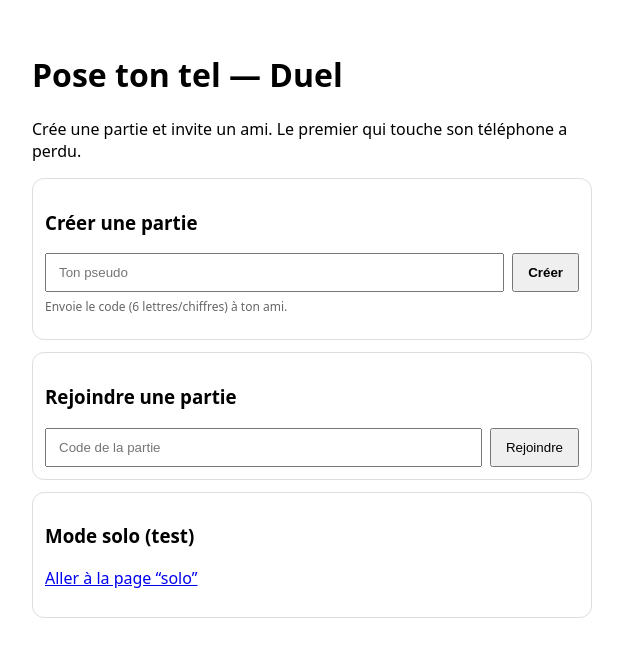
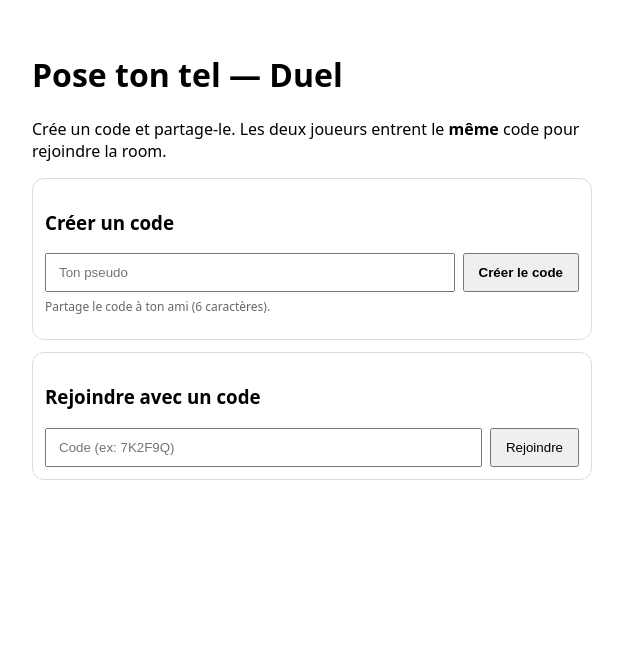
Before and after one commit to jsos-tgs/pose-ton-tel-min, a Next.js app: page / in a window 1280 px wide. Shown: the top 656 px of the page, without its empty margins (0-640 px from the left). Built offline with nearby package versions, Linux system fonts and the light colour scheme.

Commit message:
Update index.js

```diff
--- a/pages/index.js
+++ b/pages/index.js
@@ -1,7 +1,11 @@
 import { useRouter } from 'next/router';
 import { useState } from 'react';
 
-function uid(len=6){ const chars='ABCDEFGHJKLMNPQRSTUVWXYZ23456789'; let s=''; for(let i=0;i<len;i++) s+=chars[Math.floor(Math.random()*chars.length)]; return s; }
+function makeCode(len=6){
+  const chars='ABCDEFGHJKLMNPQRSTUVWXYZ23456789';
+  let s=''; for(let i=0;i<len;i++) s+=chars[Math.floor(Math.random()*chars.length)];
+  return s;
+}
 
 export default function Home(){
   const r = useRouter();
@@ -11,28 +15,27 @@ export default function Home(){
   return (
     <div style={{fontFamily:'system-ui', padding:24, maxWidth:560}}>
       <h1>Pose ton tel — Duel</h1>
-      <p>Crée une partie et invite un ami. Le premier qui touche son téléphone a perdu.</p>
+      <p>Crée un code et partage-le. Les deux joueurs entrent le <strong>même</strong> code pour rejoindre la room.</p>
 
       <div style={{border:'1px solid #ddd', borderRadius:12, padding:12, marginTop:12}}>
-        <h3>Créer une partie</h3>
+        <h3>Créer un code</h3>
         <div style={{display:'flex', gap:8}}>
           <input placeholder="Ton pseudo" value={nick} onChange={e=>setNick(e.target.value)} style={{flex:1, padding:'10px 12px'}}/>
-          <button onClick={()=>{ if(nick) localStorage.setItem('ptt:nick', nick); r.push(`/duel/${uid()}`); }} style={{padding:'10px 14px', fontWeight:700}}>Créer</button>
+          <button onClick={()=>{
+            const id = makeCode();
+            if(nick) localStorage.setItem('ptt:nick', nick);
+            r.push(`/duel/${id}`);
+          }} style={{padding:'10px 14px', fontWeight:700}}>Créer le code</button>
         </div>
-        <p style={{color:'#666', fontSize:12, marginTop:6}}>Envoie le code (6 lettres/chiffres) à ton ami.</p>
+        <p style={{color:'#666', fontSize:12, marginTop:6}}>Partage le code à ton ami (6 caractères).</p>
       </div>
 
       <div style={{border:'1px solid #ddd', borderRadius:12, padding:12, marginTop:12}}>
-        <h3>Rejoindre une partie</h3>
+        <h3>Rejoindre avec un code</h3>
         <div style={{display:'flex', gap:8}}>
-          <input placeholder="Code de la partie" value={code} onChange={e=>setCode(e.target.value.toUpperCase())} style={{flex:1, padding:'10px 12px'}}/>
-          <button onClick={()=> r.push(`/duel/${code.trim()}`)} style={{padding:'10px 14px'}}>Rejoindre</button>
+          <input placeholder="Code (ex: 7K2F9Q)" value={code} onChange={e=>setCode(e.target.value.toUpperCase())} style={{flex:1, padding:'10px 12px'}}/>
+          <button onClick={()=> r.push(`/duel/${(code||'').trim()}`)} style={{padding:'10px 14px'}}>Rejoindre</button>
         </div>
-      </div>
-
-      <div style={{border:'1px solid #ddd', borderRadius:12, padding:12, marginTop:12}}>
-        <h3>Mode solo (test)</h3>
-        <p><a href="/solo">Aller à la page “solo”</a></p>
       </div>
     </div>
   );
```
